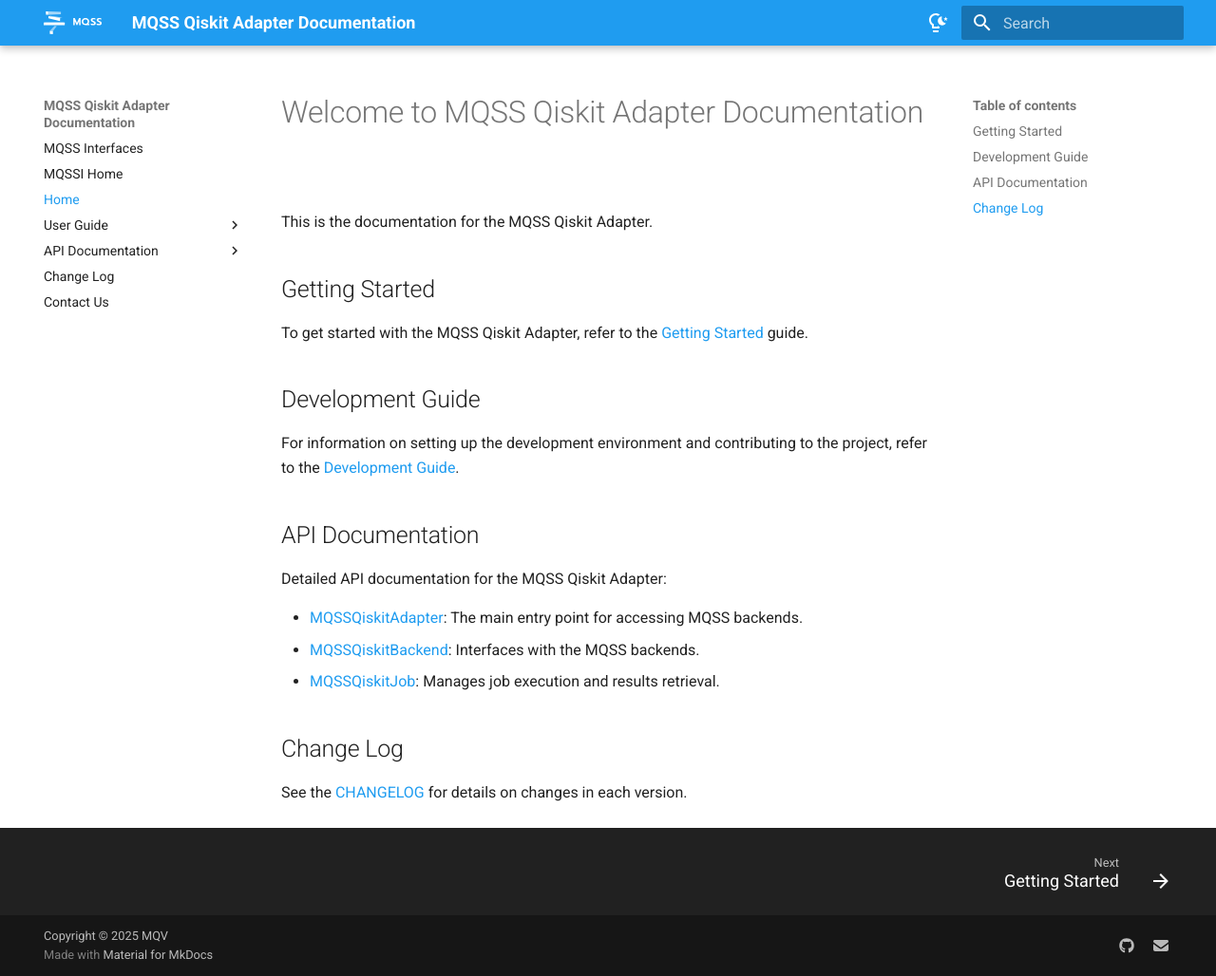
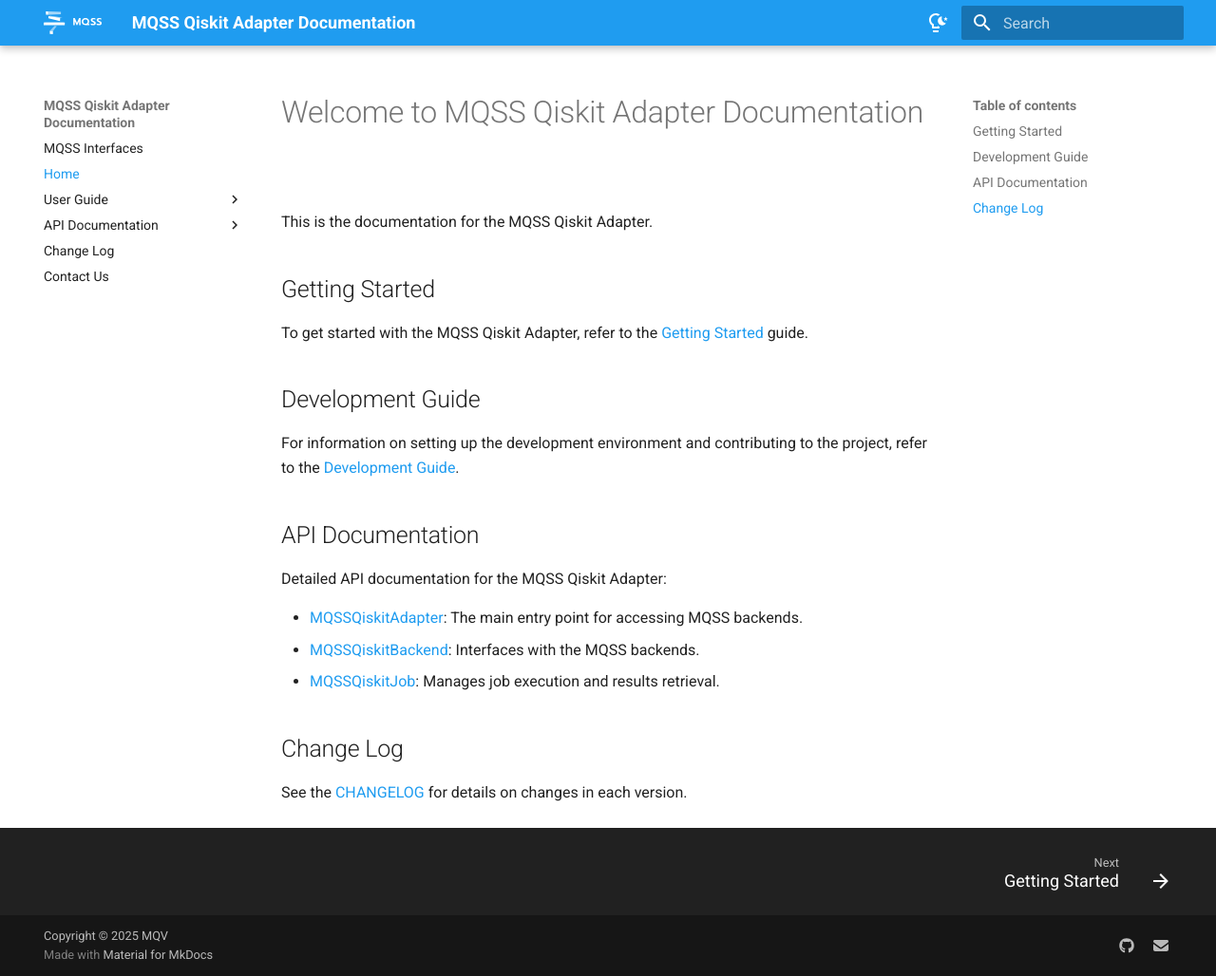
Before and after one commit to Munich-Quantum-Software-Stack/MQSS-Qiskit-Adapter, an MkDocs documentation site: the page built from docs/index.md, in a window 1280 px wide and 1028 px high. Shown: the whole window at 95% size. Built offline with MkDocs 1.6.1 and Material for MkDocs 9.7.7, drawn with Linux system fonts in a browser that asks for light colours.

Commit message:
workflow file fix (#18)

```diff
--- a/mkdocs.yml
+++ b/mkdocs.yml
@@ -10,7 +10,6 @@
 
 nav:
   - MQSS Interfaces: https://munich-quantum-software-stack.github.io/MQSS-Interfaces/
-  - MQSSI Home: ../
   - Home: index.md
   - User Guide:
       - Getting Started: user_guide/getting_started.md
```
Also changed, not shown: 1 other file.
